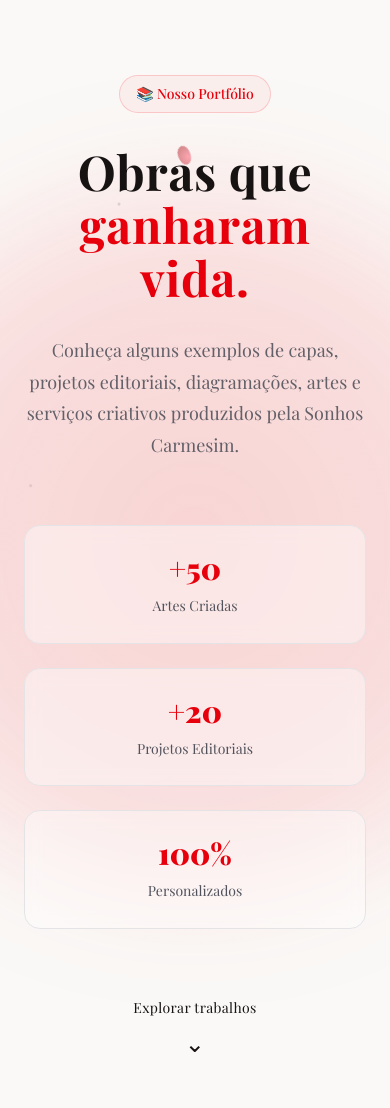
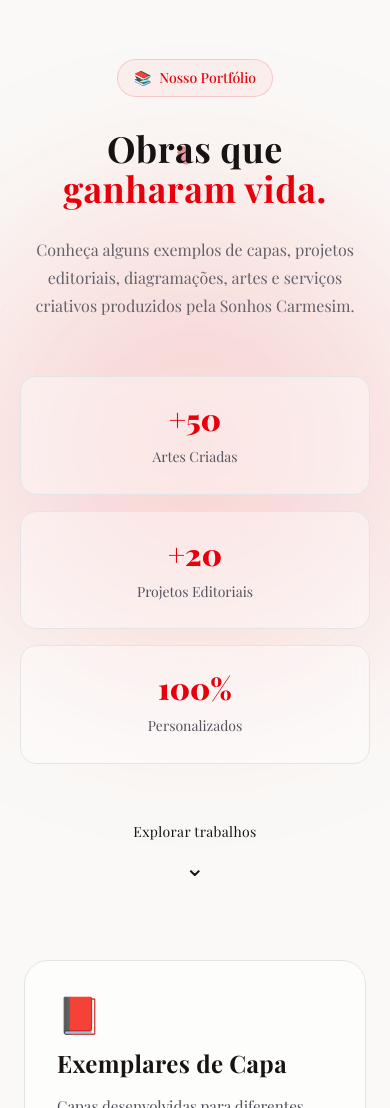
Before and after one commit to FelypeDantas/sonhos_carmesim_editora, a Next.js app: page /portfolio in a window 390 px wide. Shown: the part 165-1273 px from the top of the page. Built offline with nearby package versions, Linux system fonts and the light colour scheme; a web font is replaced by a local one.

Commit message:
Update Hero.tsx

```diff
--- a/components/PortfolioPage/Hero.tsx
+++ b/components/PortfolioPage/Hero.tsx
@@ -1,22 +1,14 @@
+
 "use client";
 
-import { motion, type Transition } from "framer-motion";
+import { motion, useReducedMotion } from "framer-motion";
 
 interface PortfolioHeroProps {
   title?: string;
   subtitle?: string;
 }
 
-export function PortfolioHero({
-  title = "Obras que ganharam vida.",
-  subtitle = "Conheça alguns exemplos de capas, projetos editoriais, diagramações, artes e serviços criativos produzidos pela Sonhos Carmesim.",
-}: PortfolioHeroProps) {
-  const transition: Transition = {
-    duration: 0.8,
-    ease: [0.22, 1, 0.36, 1],
-  };
-
-  const stats = [
+const STATS = [
   {
     value: "+50",
     label: "Artes Criadas",
@@ -31,108 +23,140 @@ export function PortfolioHero({
   },
 ];
 
+export function PortfolioHero({
+  title = "Obras que ganharam vida.",
+  subtitle = "Conheça alguns exemplos de capas, projetos editoriais, diagramações, artes e serviços criativos produzidos pela Sonhos Carmesim.",
+}: PortfolioHeroProps) {
+  const shouldReduceMotion = useReducedMotion();
+
+  const transition = {
+    duration: shouldReduceMotion ? 0 : 0.8,
+    ease: [0.22, 1, 0.36, 1] as const,
+  };
+
+  const words = title.split(" ");
+  const highlight = "ganharam";
+  const highlightIndex = words.findIndex(
+    (word) => word.toLowerCase().replace(/[.,!?]/g, "") === highlight
+  );
+
+  const hasHighlight = highlightIndex !== -1;
+
+  const renderTitle = () => {
+    if (!hasHighlight) return title;
+
+    const firstPart = words.slice(0, highlightIndex).join(" ");
+    const highlightedPart = words.slice(highlightIndex).join(" ");
+
     return (
-    <section className="relative overflow-hidden pt-36 pb-24">
-      {/* Aura */}
-      <div className="absolute inset-0 pointer-events-none">
+      <>
+        {firstPart && <>{firstPart} </>}
+        <span className="block text-red-600 dark:text-red-500">
+          {highlightedPart}
+        </span>
+      </>
+    );
+  };
+
+  return (
+    <section className="relative isolate overflow-hidden pt-32 pb-20 md:pt-36 md:pb-24">
+      {/* Aura de fundo */}
+      <div
+        className="pointer-events-none absolute inset-0 -z-10"
+        aria-hidden="true"
+      >
         <div
           className="
             absolute
             left-1/2
             top-1/2
+            h-[450px]
+            w-[450px]
             -translate-x-1/2
             -translate-y-1/2
-            w-[700px]
-            h-[700px]
             rounded-full
             bg-red-500/10
-            blur-3xl
+            blur-[100px]
+            md:h-[700px]
+            md:w-[700px]
           "
         />
 
-        <div
-          className="
+        <div className="
           absolute
           inset-0
           bg-[radial-gradient(circle_at_center,rgba(220,38,38,0.08),transparent_65%)]
-          "
-        />
+        " />
       </div>
 
-      <div className="container mx-auto px-6 relative z-10">
-        <div className="max-w-5xl mx-auto text-center">
+      <div className="container relative z-10 mx-auto px-5 md:px-6">
+        <div className="mx-auto max-w-5xl text-center">
 
-          {/* Badge */}
+          {/* Identificação */}
           <motion.div
-            initial={{ opacity: 0, y: -20 }}
+            initial={shouldReduceMotion ? false : { opacity: 0, y: -20 }}
             animate={{ opacity: 1, y: 0 }}
             transition={transition}
             className="
+              mb-8
               inline-flex
               items-center
               gap-2
-              px-4
-              py-2
               rounded-full
               border
               border-red-500/20
               bg-red-500/5
+              px-4
+              py-2
+              text-sm
+              font-medium
               text-red-600
               dark:text-red-400
-              text-sm
-              font-medium
-              mb-8
             "
           >
-            📚 Nosso Portfólio
+            <span aria-hidden="true">📚</span>
+            Nosso Portfólio
           </motion.div>
 
-          {/* Título */}
+          {/* Título principal */}
           <motion.h1
-            initial={{ opacity: 0, y: 30 }}
+            initial={shouldReduceMotion ? false : { opacity: 0, y: 30 }}
             animate={{ opacity: 1, y: 0 }}
             transition={{
               ...transition,
-              delay: 0.1,
+              delay: shouldReduceMotion ? 0 : 0.1,
             }}
             className="
-              text-5xl
+              text-4xl
+              font-black
+              leading-[1.05]
+              tracking-tight
+              sm:text-5xl
               md:text-7xl
               lg:text-8xl
-              font-black
-              leading-[0.95]
-              tracking-tight
             "
           >
-            {title.split("ganharam").length > 1 ? (
-              <>
-                Obras que
-                <span className="block text-red-600 dark:text-red-500">
-                  ganharam vida.
-                </span>
-              </>
-            ) : (
-              title
-            )}
+            {renderTitle()}
           </motion.h1>
 
-          {/* Texto */}
+          {/* Descrição */}
           <motion.p
-            initial={{ opacity: 0, y: 20 }}
+            initial={shouldReduceMotion ? false : { opacity: 0, y: 20 }}
             animate={{ opacity: 0.9, y: 0 }}
             transition={{
               ...transition,
-              delay: 0.25,
+              delay: shouldReduceMotion ? 0 : 0.25,
             }}
             className="
-              mt-8
-              text-lg
-              md:text-xl
+              mx-auto
+              mt-7
               max-w-3xl
-              mx-auto
+              text-base
+              leading-relaxed
               text-zinc-600
               dark:text-zinc-400
-              leading-relaxed
+              sm:text-lg
+              md:text-xl
             "
           >
             {subtitle}
@@ -140,93 +164,102 @@ export function PortfolioHero({
 
           {/* Estatísticas */}
           <motion.div
-            initial={{ opacity: 0, y: 25 }}
+            initial={shouldReduceMotion ? false : { opacity: 0, y: 25 }}
             animate={{ opacity: 1, y: 0 }}
             transition={{
               ...transition,
-              delay: 0.4,
+              delay: shouldReduceMotion ? 0 : 0.4,
             }}
             className="
-              mt-16
+              mx-auto
+              mt-14
               grid
+              max-w-3xl
               grid-cols-1
+              gap-4
               sm:grid-cols-3
-              gap-6
-              max-w-3xl
-              mx-auto
+              sm:gap-6
             "
           >
-            {stats.map((stat) => (
+            {STATS.map((stat) => (
               <div
                 key={stat.label}
                 className="
                   rounded-2xl
                   border
                   border-zinc-200
+                  bg-white/40
+                  px-4
+                  py-6
+                  backdrop-blur-sm
+                  transition-colors
+                  hover:border-red-500/30
                   dark:border-zinc-800
-                  bg-white/40
                   dark:bg-zinc-900/30
-                  backdrop-blur-sm
-                  py-6
-                  px-4
                 "
               >
                 <div
                   className="
                     text-3xl
-                    md:text-4xl
                     font-black
                     text-red-600
                     dark:text-red-500
+                    md:text-4xl
                   "
                 >
                   {stat.value}
                 </div>
 
-                <p
-                  className="
+                <p className="
                   mt-2
                   text-sm
                   text-zinc-600
                   dark:text-zinc-400
-                  "
-                >
+                ">
                   {stat.label}
                 </p>
               </div>
             ))}
           </motion.div>
 
-          {/* Scroll */}
+          {/* Indicador de rolagem */}
           <motion.a
             href="#portfolio-content"
-            animate={{
-              y: [0, 10, 0],
-            }}
-            transition={{
+            animate={
+              shouldReduceMotion
+                ? undefined
+                : { y: [0, 10, 0] }
+            }
+            transition={
+              shouldReduceMotion
+                ? undefined
+                : {
                     duration: 2,
                     repeat: Infinity,
-            }}
+                    ease: "easeInOut",
+                  }
+            }
             className="
+              mt-14
               inline-flex
               flex-col
               items-center
-              mt-16
               gap-2
-
+              rounded-lg
               text-sm
               tracking-wide
-
               text-zinc-500
+              transition-colors
+              hover:text-red-500
+              focus-visible:outline-none
+              focus-visible:ring-2
+              focus-visible:ring-red-500
+              focus-visible:ring-offset-4
               dark:text-zinc-400
-
-              hover:text-red-500
-              transition-colors
             "
           >
             <span>Explorar trabalhos</span>
-
-            <span className="text-2xl">
+            <span className="text-2xl" aria-hidden="true">
               ⌄
             </span>
           </motion.a>
```
Lines whose indentation alone changed are shown as unchanged.
